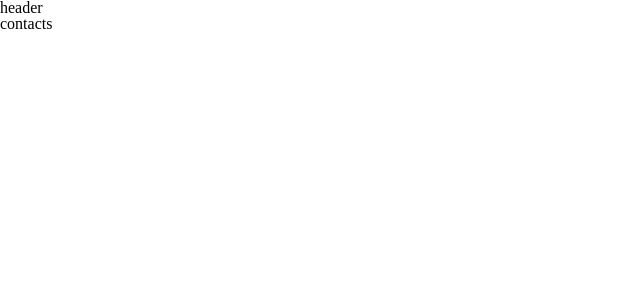
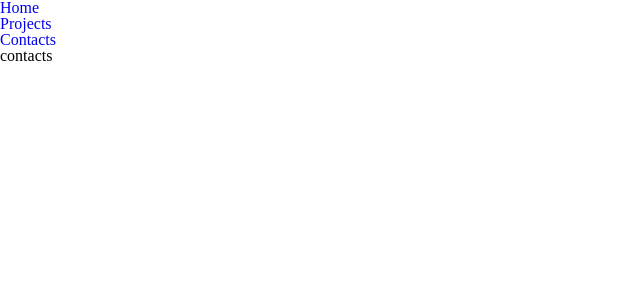
Before and after one commit to Sergey-Maxim0v/Portfolio-2023, a React (Vite) app: page /Portfolio-2023/contacts in a window 1280 px wide. Shown: the top 300 px of the page, without its empty margins (0-640 px from the left). Built offline with nearby package versions, Linux system fonts and the light colour scheme.

Commit message:
header links

```diff
--- a/src/components/header/index.tsx
+++ b/src/components/header/index.tsx
@@ -1,9 +1,38 @@
 import styles from './styles.module.scss'
+import {BASE_URL} from "../../api/baseURL";
+import {NavLink} from "react-router-dom";
 
-const Header = () =>{
+const Header = () => {
   return (
       <header className={styles.header}>
-        header
+        <ul className={styles.header__list}>
+          <li>
+            <NavLink
+                to={`${BASE_URL}/`}
+                className={styles.header__link}
+            >
+              Home
+            </NavLink>
+          </li>
+
+          <li>
+            <NavLink
+                to={`${BASE_URL}/projects`}
+                className={styles.header__link}
+            >
+              Projects
+            </NavLink>
+          </li>
+
+          <li>
+            <NavLink
+                to={`${BASE_URL}/contacts`}
+                className={styles.header__link}
+            >
+              Contacts
+            </NavLink>
+          </li>
+        </ul>
       </header>
   )
 }
--- a/src/components/header/styles.module.scss
+++ b/src/components/header/styles.module.scss
@@ -1,2 +1,9 @@
 .header {
+  &__list {
+
+  }
+
+  &__link {
+
+  }
 }
```
